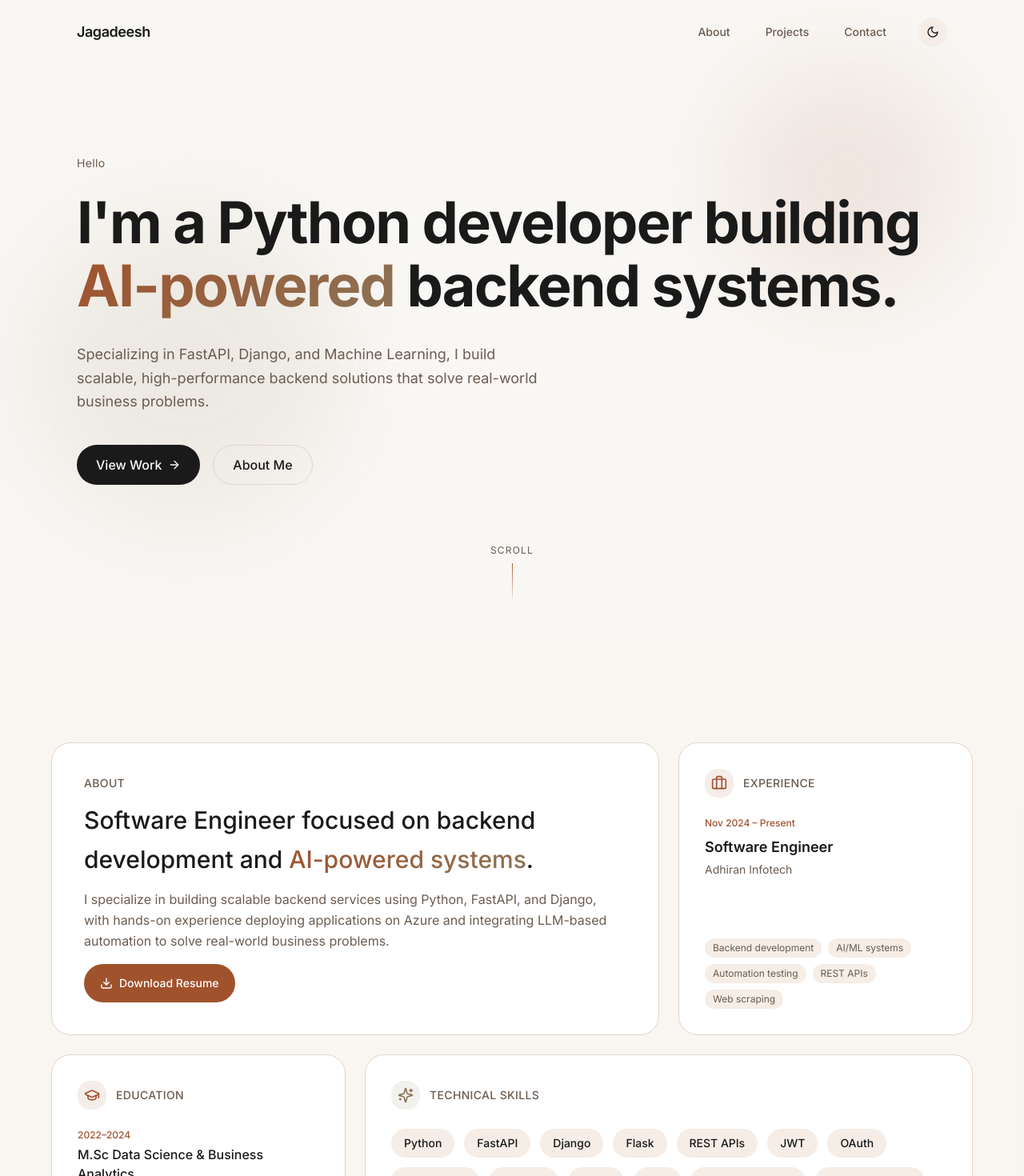
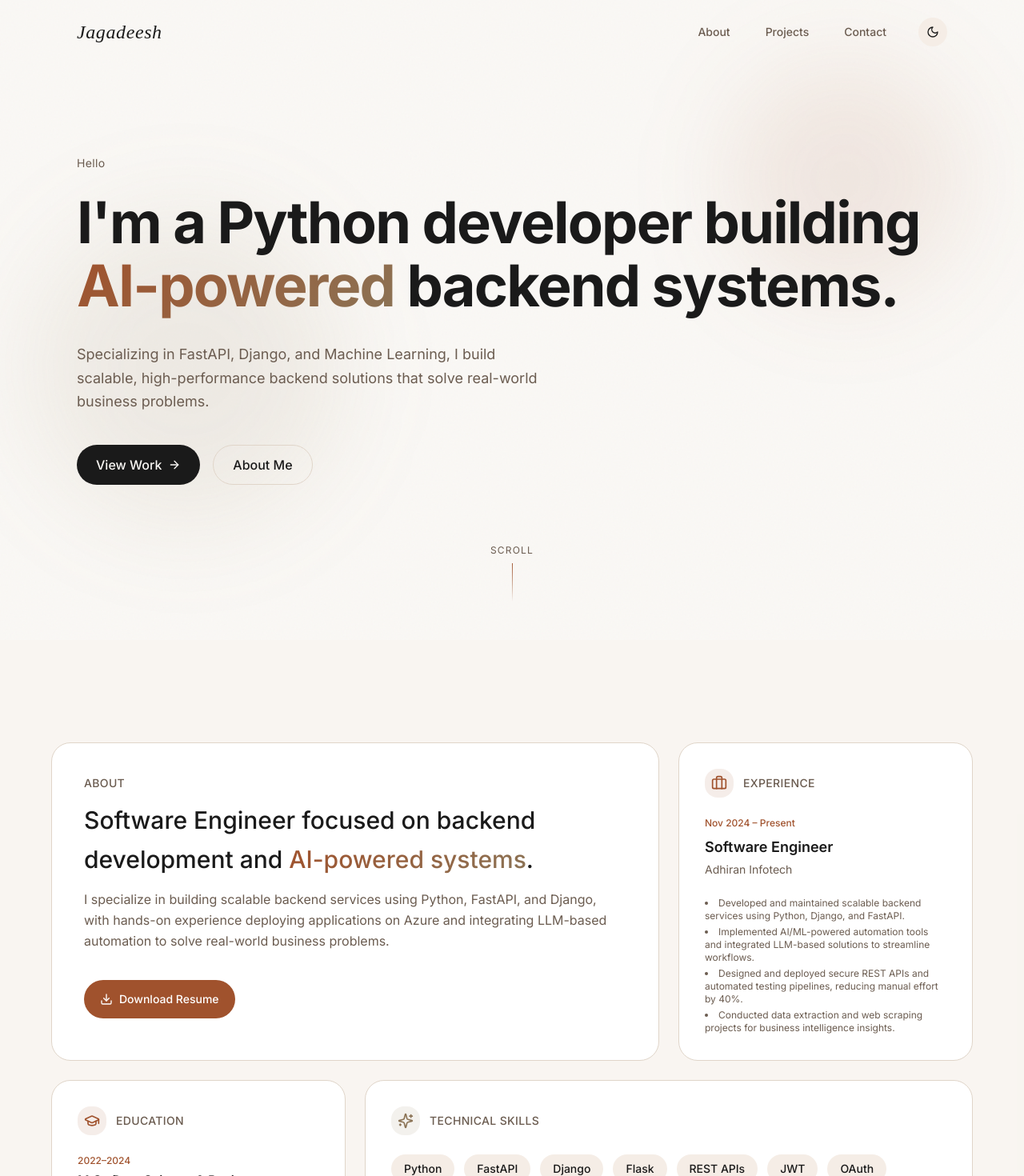
Before and after one commit to jagadeesh-dj/iamjagadeesh, a Next.js app: page / in a window 1280 px wide. Shown: the top 1470 px of the page at 80% size. Built offline with nearby package versions, Linux system fonts and the light colour scheme.

Commit message:
experience modified and router modified

```diff
--- a/components/about-section.tsx
+++ b/components/about-section.tsx
@@ -30,9 +30,20 @@ const experience = {
   role: "Software Engineer",
   company: "Adhiran Infotech",
   period: "Nov 2024 – Present",
-  highlights: ["Backend development", "AI/ML systems", "Automation testing", "REST APIs", "Web scraping"]
-
-}
+  highlights: [
+    "Backend development",
+    "AI/ML systems",
+    "Automation testing",
+    "REST APIs",
+    "Web scraping"
+  ],
+  description: [
+    "Developed and maintained scalable backend services using Python, Django, and FastAPI.",
+    "Implemented AI/ML-powered automation tools and integrated LLM-based solutions to streamline workflows.",
+    "Designed and deployed secure REST APIs and automated testing pipelines, reducing manual effort by 40%.",
+    "Conducted data extraction and web scraping projects for business intelligence insights."
+  ]
+};
 
 export function AboutSection() {
   const [isVisible, setIsVisible] = useState(false)
@@ -76,7 +87,7 @@ export function AboutSection() {
                 className="inline-flex items-center justify-center rounded-full text-sm font-medium transition-colors
                           focus-visible:outline-none focus-visible:ring-2 focus-visible:ring-ring focus-visible:ring-offset-2
                           disabled:opacity-50 disabled:pointer-events-none ring-offset-background
-                          bg-primary text-primary-foreground hover:bg-primary/90 h-12 px-5"
+                          bg-primary text-primary-foreground hover:bg-primary/90 h-12 px-5 mt-5"
               >
                 <Download className="w-4 h-4 mr-2" />
                 Download Resume
@@ -85,6 +96,7 @@ export function AboutSection() {
 
             {/* Experience – single featured card */}
             <div className="lg:col-span-4 bg-card rounded-3xl p-8 border border-border hover-lift flex flex-col justify-between">
+
               <div>
                 <div className="flex items-center gap-3 mb-6">
                   <div className="p-2 rounded-xl bg-primary/10">
@@ -95,18 +107,23 @@ export function AboutSection() {
 
                 <p className="text-xs text-primary font-medium mb-2">{experience.period}</p>
                 <h4 className="text-lg font-semibold text-foreground mb-1">{experience.role}</h4>
-                <p className="text-sm text-muted-foreground mb-4">{experience.company}</p>
+                <p className="text-sm text-muted-foreground mb-1">{experience.company}</p>
               </div>
 
-              <div className="flex flex-wrap gap-2 mt-2">
-                {experience.highlights.map((h) => (
+              <div className="flex flex-wrap gap-2 mt-1">
+                {/* {experience.highlights.map((h) => (
                   <span
                     key={h}
                     className="text-xs px-2.5 py-1 rounded-full bg-secondary text-muted-foreground"
                   >
                     {h}
                   </span>
-                ))}
+                ))} */}
+                    <ul className="list-disc list-inside mt-4 text-xs text-muted-foreground space-y-1">
+                      {experience.description.map((desc, index) => (
+                        <li key={index}>{desc}</li>
+                      ))}
+                    </ul>
               </div>
             </div>
           </div>
--- a/components/navbar.tsx
+++ b/components/navbar.tsx
@@ -6,10 +6,10 @@ import { cn } from "@/lib/utils"
 import { useTheme } from "@/components/theme-provider"
 
 const navLinks = [
-  { name: "About", href: "#about" },
-  // { name: "Experience", href: "#experience" },
-  { name: "Projects", href: "#projects" },
-  { name: "Contact", href: "#contact" },
+  { name: "About", id: "about" },
+  // { name: "Experience", id: "experience" },
+  { name: "Projects", id: "projects" },
+  { name: "Contact", id: "contact" },
 ]
 
 export function Navbar() {
@@ -17,6 +17,13 @@ export function Navbar() {
   const [isMobileMenuOpen, setIsMobileMenuOpen] = useState(false)
   const [activeSection, setActiveSection] = useState("home")
   const { theme, toggleTheme } = useTheme()
+
+  const scrollToSection = (id: string) => {
+    const element = document.getElementById(id)
+    if (element) {
+      element.scrollIntoView({ behavior: "smooth" })
+    }
+  }
 
   useEffect(() => {
     const handleScroll = () => {
@@ -34,6 +41,7 @@ export function Navbar() {
         }
       }
     }
+
     window.addEventListener("scroll", handleScroll)
     return () => window.removeEventListener("scroll", handleScroll)
   }, [])
@@ -47,20 +55,25 @@ export function Navbar() {
     >
       <div className="max-w-6xl mx-auto px-6 lg:px-8">
         <div className="flex items-center justify-between h-20">
-          <a href="#home" className="group relative">
-            <span className="text-lg font-semibold text-foreground tracking-tight">Jagadeesh</span>
-            {/* <span className="block text-xs text-muted-foreground">Python Developer</span> */}
-            <span className="absolute -bottom-1 left-0 w-0 h-0.5 bg-primary transition-all duration-300 group-hover:w-full" />
-          </a>
+          {/* Logo */}
+          <button onClick={() => scrollToSection("home")} className="group relative">
+<span
+  className="text-2xl tracking-wide text-foreground italic"
+  style={{ fontFamily: "'Allura', 'Great Vibes', 'Dancing Script', cursive" }}
+>
+  Jagadeesh
+</span>
+<span className="absolute -bottom-1 left-0 w-0 h-0.5 bg-primary transition-all duration-300 group-hover:w-full" />
+          </button>
 
+          {/* Desktop Nav */}
           <div className="hidden md:flex items-center gap-1">
             {navLinks.map((link) => {
-              const sectionId = link.href.replace("#", "")
-              const isActive = activeSection === sectionId
+              const isActive = activeSection === link.id
               return (
-                <a
+                <button
                   key={link.name}
-                  href={link.href}
+                  onClick={() => scrollToSection(link.id)}
                   className={cn(
                     "relative px-5 py-2.5 text-sm font-medium transition-all duration-300 rounded-full",
                     isActive
@@ -69,7 +82,7 @@ export function Navbar() {
                   )}
                 >
                   {link.name}
-                </a>
+                </button>
               )
             })}
 
@@ -86,7 +99,7 @@ export function Navbar() {
             </button>
           </div>
 
-          {/* Mobile Menu Button */}
+          {/* Mobile Buttons */}
           <div className="md:hidden flex items-center gap-2">
             <button
               onClick={toggleTheme}
@@ -109,6 +122,7 @@ export function Navbar() {
         </div>
       </div>
 
+      {/* Mobile Menu */}
       <div
         className={cn(
           "md:hidden overflow-hidden transition-all duration-300 ease-out",
@@ -117,14 +131,16 @@ export function Navbar() {
       >
         <div className="bg-card/95 backdrop-blur-xl border-b border-border px-6 py-4 space-y-1">
           {navLinks.map((link) => (
-            <a
+            <button
               key={link.name}
-              href={link.href}
-              className="block py-3 text-foreground font-medium hover:text-primary transition-colors"
-              onClick={() => setIsMobileMenuOpen(false)}
+              onClick={() => {
+                scrollToSection(link.id)
+                setIsMobileMenuOpen(false)
+              }}
+              className="block w-full text-left py-3 text-foreground font-medium hover:text-primary transition-colors"
             >
               {link.name}
-            </a>
+            </button>
           ))}
         </div>
       </div>
```
